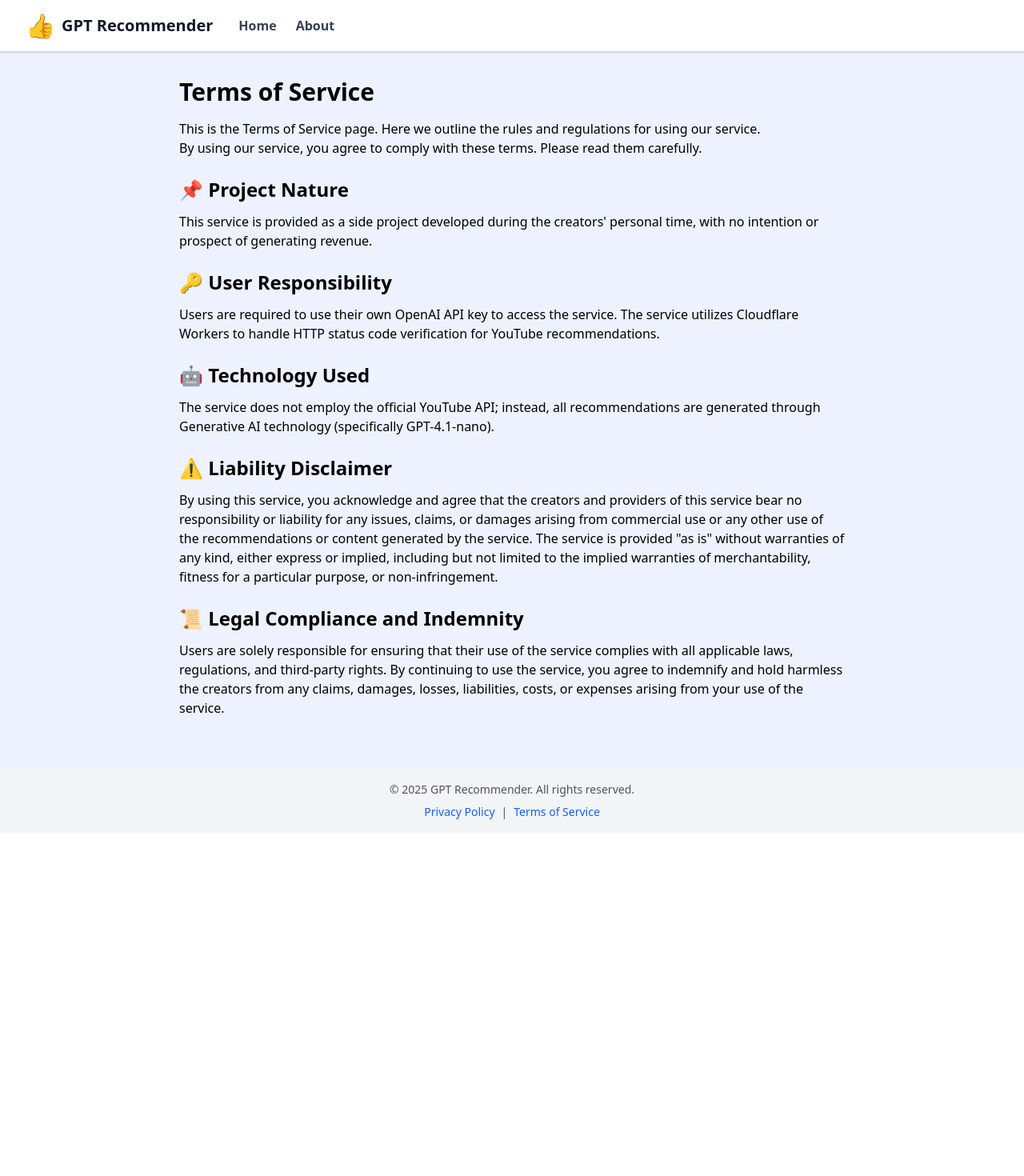
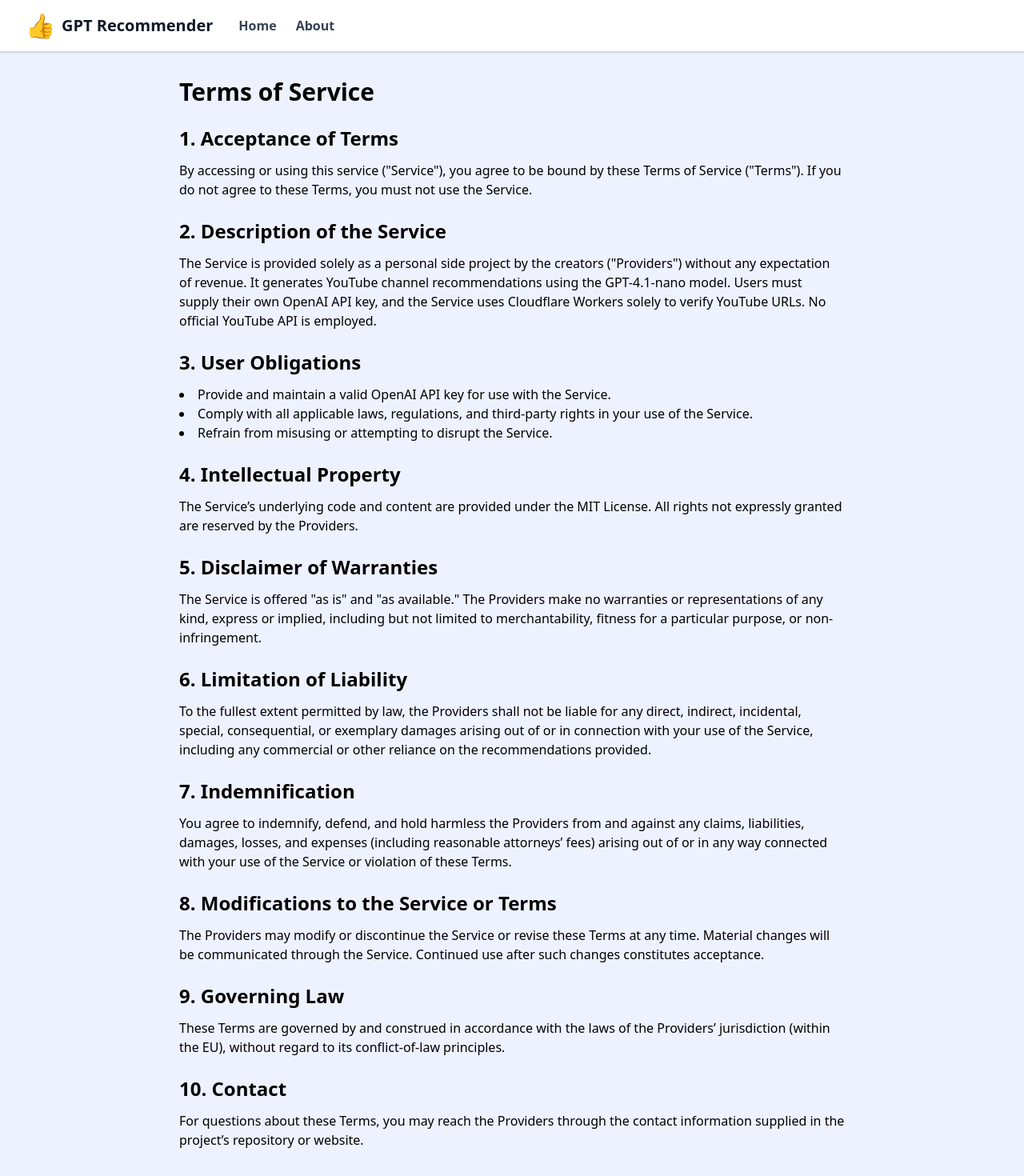
Before and after one commit to louispaulet/gpt_recommender, a React (Vite) app in the folder gpt_reco_app/: page /#/terms-of-service in a window 1280 px wide. Shown: the top 1470 px of the page at 80% size. Before the commit the page ends 1041 px from the top, so only its background shows below. Built offline with nearby package versions, Linux system fonts and the light colour scheme; no server answers.

Commit message:
[gpt_reco_app] expand Terms of Service

```diff
--- a/gpt_reco_app/src/pages/TermsOfService.jsx
+++ b/gpt_reco_app/src/pages/TermsOfService.jsx
@@ -4,31 +4,57 @@ function TermsOfService() {
   return (
     <div className="max-w-4xl mx-auto py-8 px-4">
       <h1 className="text-3xl font-bold mb-4">Terms of Service</h1>
+
+      <h2 className="text-2xl font-semibold mt-6 mb-3">1. Acceptance of Terms</h2>
+      <p className="mb-6">
+        By accessing or using this service ("Service"), you agree to be bound by these Terms of Service ("Terms"). If you do not agree to these Terms, you must not use the Service.
+      </p>
+
+      <h2 className="text-2xl font-semibold mb-3">2. Description of the Service</h2>
+      <p className="mb-6">
+        The Service is provided solely as a personal side project by the creators ("Providers") without any expectation of revenue. It generates YouTube channel recommendations using the GPT-4.1-nano model. Users must supply their own OpenAI API key, and the Service uses Cloudflare Workers solely to verify YouTube URLs. No official YouTube API is employed.
+      </p>
+
+      <h2 className="text-2xl font-semibold mb-3">3. User Obligations</h2>
+      <ul className="list-disc list-inside mb-6">
+        <li>Provide and maintain a valid OpenAI API key for use with the Service.</li>
+        <li>Comply with all applicable laws, regulations, and third-party rights in your use of the Service.</li>
+        <li>Refrain from misusing or attempting to disrupt the Service.</li>
+      </ul>
+
+      <h2 className="text-2xl font-semibold mb-3">4. Intellectual Property</h2>
+      <p className="mb-6">
+        The Service’s underlying code and content are provided under the MIT License. All rights not expressly granted are reserved by the Providers.
+      </p>
+
+      <h2 className="text-2xl font-semibold mb-3">5. Disclaimer of Warranties</h2>
+      <p className="mb-6">
+        The Service is offered "as is" and "as available." The Providers make no warranties or representations of any kind, express or implied, including but not limited to merchantability, fitness for a particular purpose, or non-infringement.
+      </p>
+
+      <h2 className="text-2xl font-semibold mb-3">6. Limitation of Liability</h2>
+      <p className="mb-6">
+        To the fullest extent permitted by law, the Providers shall not be liable for any direct, indirect, incidental, special, consequential, or exemplary damages arising out of or in connection with your use of the Service, including any commercial or other reliance on the recommendations provided.
+      </p>
+
+      <h2 className="text-2xl font-semibold mb-3">7. Indemnification</h2>
+      <p className="mb-6">
+        You agree to indemnify, defend, and hold harmless the Providers from and against any claims, liabilities, damages, losses, and expenses (including reasonable attorneys’ fees) arising out of or in any way connected with your use of the Service or violation of these Terms.
+      </p>
+
+      <h2 className="text-2xl font-semibold mb-3">8. Modifications to the Service or Terms</h2>
+      <p className="mb-6">
+        The Providers may modify or discontinue the Service or revise these Terms at any time. Material changes will be communicated through the Service. Continued use after such changes constitutes acceptance.
+      </p>
+
+      <h2 className="text-2xl font-semibold mb-3">9. Governing Law</h2>
+      <p className="mb-6">
+        These Terms are governed by and construed in accordance with the laws of the Providers’ jurisdiction (within the EU), without regard to its conflict-of-law principles.
+      </p>
+
+      <h2 className="text-2xl font-semibold mb-3">10. Contact</h2>
       <p>
-        This is the Terms of Service page. Here we outline the rules and regulations for using our service.
-      </p>
-      <p>
-        By using our service, you agree to comply with these terms. Please read them carefully.
-      </p>
-      <h2 className="text-2xl font-semibold mt-6 mb-3">📌 Project Nature</h2>
-      <p className="mb-6">
-        This service is provided as a side project developed during the creators' personal time, with no intention or prospect of generating revenue.
-      </p>
-      <h2 className="text-2xl font-semibold mb-3">🔑 User Responsibility</h2>
-      <p className="mb-6">
-        Users are required to use their own OpenAI API key to access the service. The service utilizes Cloudflare Workers to handle HTTP status code verification for YouTube recommendations.
-      </p>
-      <h2 className="text-2xl font-semibold mb-3">🤖 Technology Used</h2>
-      <p className="mb-6">
-        The service does not employ the official YouTube API; instead, all recommendations are generated through Generative AI technology (specifically GPT-4.1-nano).
-      </p>
-      <h2 className="text-2xl font-semibold mb-3">⚠️ Liability Disclaimer</h2>
-      <p className="mb-6">
-        By using this service, you acknowledge and agree that the creators and providers of this service bear no responsibility or liability for any issues, claims, or damages arising from commercial use or any other use of the recommendations or content generated by the service. The service is provided "as is" without warranties of any kind, either express or implied, including but not limited to the implied warranties of merchantability, fitness for a particular purpose, or non-infringement.
-      </p>
-      <h2 className="text-2xl font-semibold mb-3">📜 Legal Compliance and Indemnity</h2>
-      <p>
-        Users are solely responsible for ensuring that their use of the service complies with all applicable laws, regulations, and third-party rights. By continuing to use the service, you agree to indemnify and hold harmless the creators from any claims, damages, losses, liabilities, costs, or expenses arising from your use of the service.
+        For questions about these Terms, you may reach the Providers through the contact information supplied in the project’s repository or website.
       </p>
     </div>
   );
```
